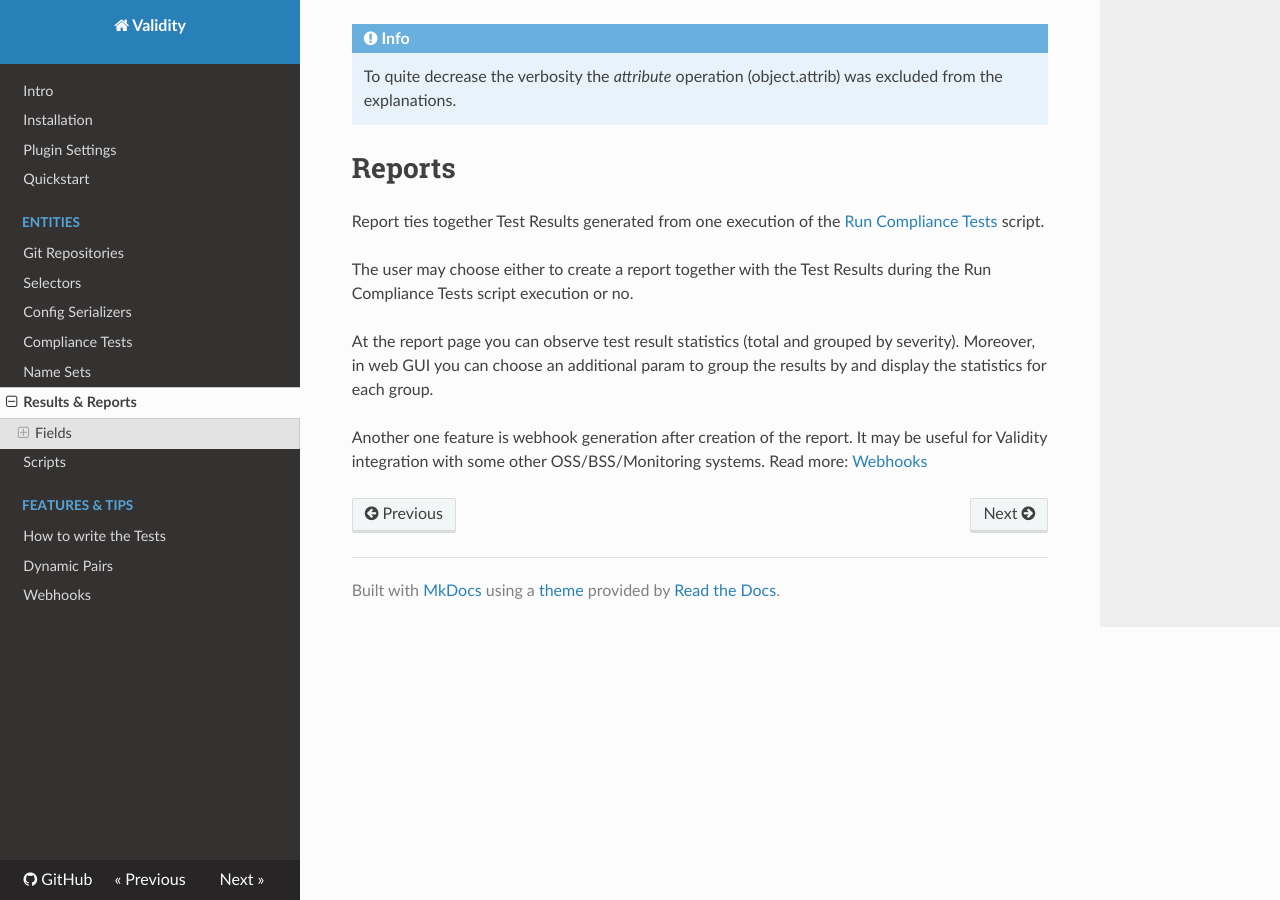
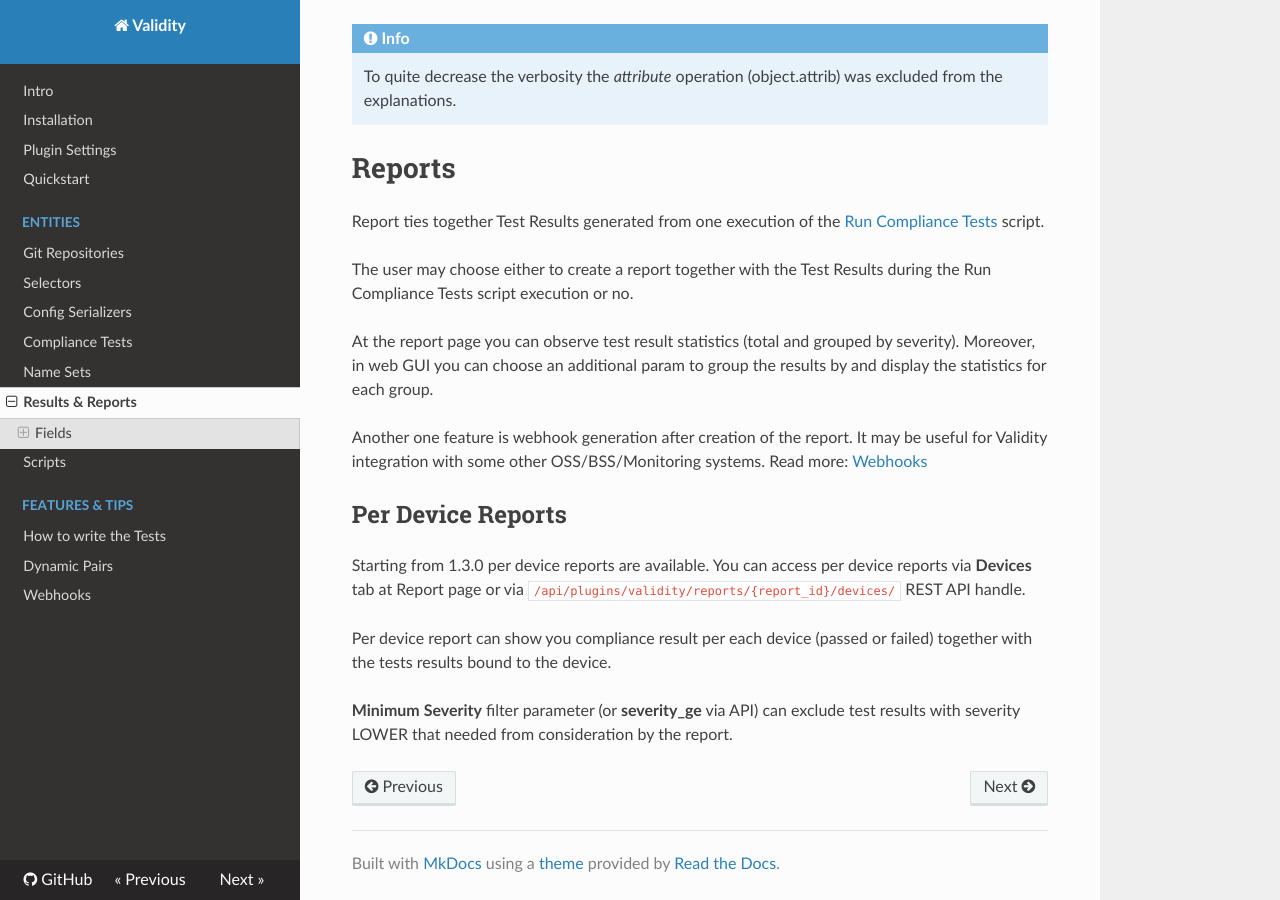
Before and after one commit to amyasnikov/validity, an MkDocs documentation site: the page built from docs/entities/results_and_reports.md, in a window 1280 px wide and 900 px high, scrolled down 1462 px. Built offline with MkDocs 1.6.1, drawn with Linux system fonts in a browser that asks for light colours; nearby versions of some CDN libraries.

Commit message:
docs fix

```diff
--- a/docs/entities/results_and_reports.md
+++ b/docs/entities/results_and_reports.md
@@ -65,3 +65,12 @@ The user may choose either to create a report together with the Test Results dur
 At the report page you can observe test result statistics (total and grouped by severity). Moreover, in web GUI you can choose an additional param to group the results by and display the statistics for each group.
 
 Another one feature is webhook generation after creation of the report. It may be useful for Validity integration with some other OSS/BSS/Monitoring systems. Read more: [Webhooks](../features/webhooks.md)
+
+
+## Per Device Reports
+
+Starting from 1.3.0 per device reports are available. You can access per device reports via **Devices** tab at Report page or via `/api/plugins/validity/reports/{report_id}/devices/` REST API handle.
+
+Per device report can show you compliance result per each device (passed or failed) together with the tests results bound to the device.
+
+**Minimum Severity** filter parameter (or **severity_ge** via API) can exclude test results with severity LOWER that needed from consideration by the report.
```
Also changed, not shown: 1 other file.
